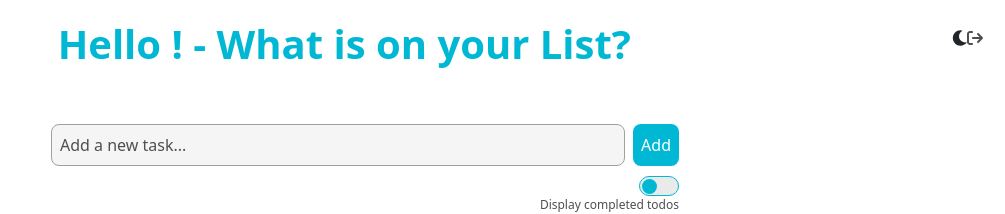
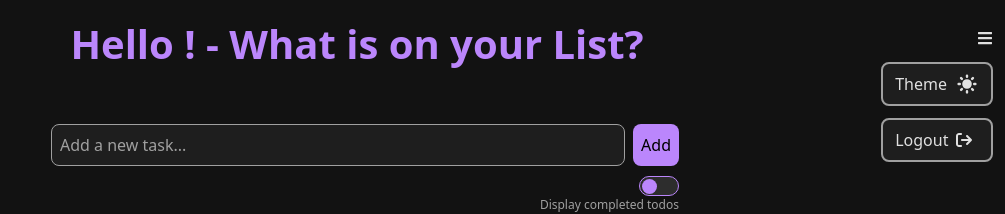
Before and after one commit to kirtan-bhavsar/Todo2.0, a React (Vite) app in the folder client/: page /home in a window 1280 px wide. Both pictures are taken after a click on the icon 1234 px from the left and 38 px from the top of the page. Shown: the top 214 px of the page, without its empty margins (275-1280 px from the left). Built offline with nearby package versions, Linux system fonts and the light colour scheme; no server answers.

Commit message:
added_TodoHeading.jsx&index.css_implementedHamburderMenuForLogout&ThemeToggle_Dt:26072025

```diff
--- a/client/Components/TodoHeading.jsx
+++ b/client/Components/TodoHeading.jsx
@@ -1,53 +1,75 @@
-import React from "react";
+    import React, { useEffect } from "react";
     import { faArrowRightFromBracket } from "@fortawesome/free-solid-svg-icons";
     import { FontAwesomeIcon } from "@fortawesome/react-fontawesome";
-import axios from 'axios';
-import {useNavigate} from 'react-router-dom';
-import { successNotification,errorNotification } from "../Utils/Notifications";
+    import { FaBars } from "react-icons/fa";
+    import axios from "axios";
+    import { useNavigate } from "react-router-dom";
+    import { successNotification, errorNotification } from "../Utils/Notifications";
     import { useState } from "react";
-import {FaMoon} from 'react-icons/fa';
+    import { FaMoon } from "react-icons/fa";
+    import {HiSun} from 'react-icons/hi';
 
-const TodoHeading = ({user,isLightTheme,toggleTheme}) => {
+    const TodoHeading = ({ user, isLightTheme, toggleTheme }) => {
+
+    const [displayDropdown,setDisplayDropdown] = useState(false);
 
     const apiUrl = import.meta.env.VITE_API_URL;
 
     const navigate = useNavigate();
 
-    const logout = async() => {
+    //   const showDropdown = () => {
+    //     setDisplayDropdown(!displayDropdown);
+    //   }
 
+    const logout = async () => {
         try {
-
         // const response = await axios.post('/api/v1/user/logout');
-        const response = await axios.post(`${apiUrl}/api/v1/user/logout`,{},{withCredentials:true});
+        const response = await axios.post(
+            `${apiUrl}/api/v1/user/logout`,
+            {},
+            { withCredentials: true }
+        );
         // const response = await axios.get(`${apiUrl}/api/v1/user/test`,{withCredentials:true});
 
-        navigate('/login');
+        navigate("/login");
 
         successNotification(response.data.message);
-
-
         } catch (error) {
-
         errorNotification(error.response.data.message);
 
         console.log(error);
-
         }
-
-    }
+    };
 
     return (
         <>
         <div className="HeaderContainer">
-            {/* <h1 className="text-custom-heading-color HeaderHeadingPage my-2 fw-bold">My Todos</h1> */}
-            <h1 className="text-custom-heading-color HeaderHeading fw-bold">Hello {user.name}! - What is on your List?</h1>
-            <FaMoon onClick={toggleTheme}></FaMoon>
-            {/* <h1 className="text-custom-heading-color HeaderHeading fw-bold">`${user.name}`</h1> */}
-            <FontAwesomeIcon icon={faArrowRightFromBracket} className="HeaderLogoutButton" onClick={logout}></FontAwesomeIcon>
+            <h1 className="text-custom-heading-color HeaderHeading fw-bold">
+            Hello {user.name}! - What is on your List?
+            </h1>
+            {/* Single Logout Button */}
+            {/* <FontAwesomeIcon
+            icon={faArrowRightFromBracket}
+            className="HeaderLogoutButton"
+            onClick={logout}
+            ></FontAwesomeIcon> */}
+            {/* Hamburger Menu */}
+            <div className="dropdown">
+            <FaBars onClick={() => setDisplayDropdown(!displayDropdown)} className="dropdown-button"></FaBars>
+            <div  className={displayDropdown ? "dropdown-list active" : "dropdown-list"}>
+                <button onClick={toggleTheme} className="dropdown-list-item">Theme
+                {/* <FaMoon></FaMoon> */}
+                {isLightTheme ? <FaMoon></FaMoon> : <HiSun style={{fontSize:"24px"}}></HiSun>}
+                </button>
+                <button onClick={logout} className="dropdown-list-item">Logout
+                <FontAwesomeIcon
+            icon={faArrowRightFromBracket}></FontAwesomeIcon>
+                </button>
+            </div>
+            </div>
         </div>
         </>
-    )
-
-}
+    );
+    };
 
     export default TodoHeading;
--- a/client/src/index.css
+++ b/client/src/index.css
@@ -11,6 +11,9 @@
 
 /* Color and Themes */
 :root {
+  /* padding: 0; */
+  /* margin: 0; */
+  /* box-sizing: border-box; */
   /* Background colors for themes */
 
   /* For dark theme */
@@ -140,21 +143,74 @@ body {
   display: flex;
   align-items: center;
   width: 100%;
+  position: relative;
+  /* background-color: red; */
+  /* display: relative; */
 }
 
 .HeaderHeading {
+  flex: 99%;
   width: 100%;
   margin-top: 20px;
   text-align: center;
+  /* background-color: pink; */
 }
 
-.HeaderLogoutButton {
+/* .HeaderLogoutButton {
+  flex: 1%;
   color: var(--text-secondary-color);
   cursor: pointer;
   margin-right: 10px;
   text-align: center;
   transform: scale(1);
+} */
+
+.dropdown {
+  /* height: 50px; */
+  /* width: 50px; */
+  /* background-color: red; */
+  display: flex;
+  flex-direction: column;
+  gap: 16px;
+  position: relative;
 }
+
+.dropdown-button {
+  color: var(--text-primary-color);
+  cursor: pointer;
+}
+
+.dropdown-list-item {
+  display: flex;
+  gap: 8px;
+  align-items: center;
+  padding: 8px 12px;
+  border-radius: 8px;
+  background-color: var(--bg-secondary-color);
+  color: var(--text-primary-color);
+  border: 2px solid var(--text-secondary-color);
+}
+
+.dropdown-list-item:hover {
+  background-color: var(--bg-primary-color);
+  color: var(--text-secondary-color);
+}
+
+.dropdown-list {
+  display: none;
+  flex-direction: column;
+  gap: 12px;
+  position: absolute;
+  right: 0;
+  top: 100%;
+  margin-top: 16px;
+  display: none;
+}
+
+.active {
+  display: flex;
+}
+
 /* Header Styling ends */
 
 /* General Styling ? */
```
Lines whose indentation alone changed are shown as unchanged.
